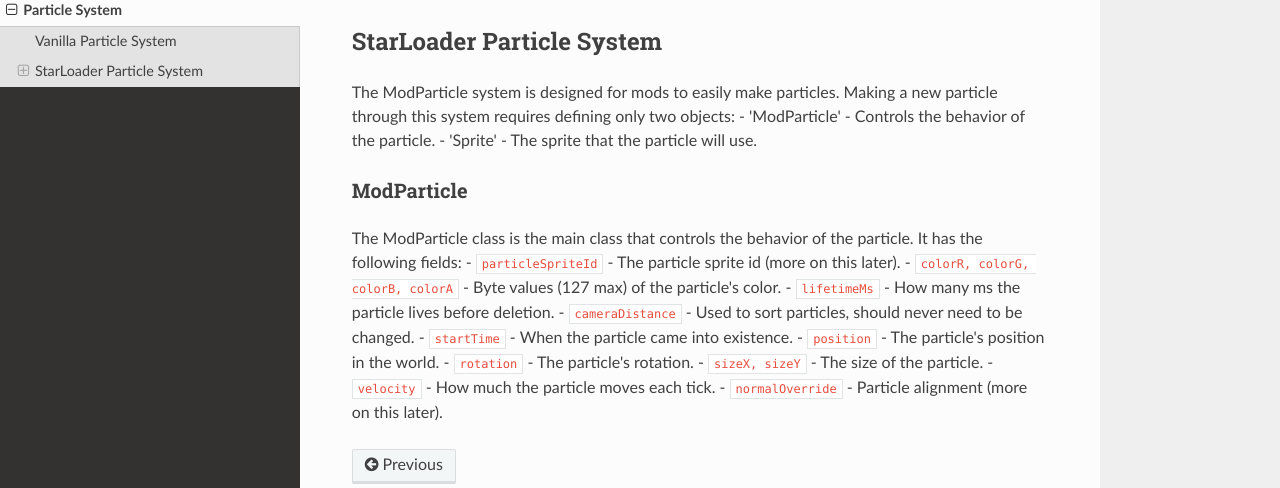
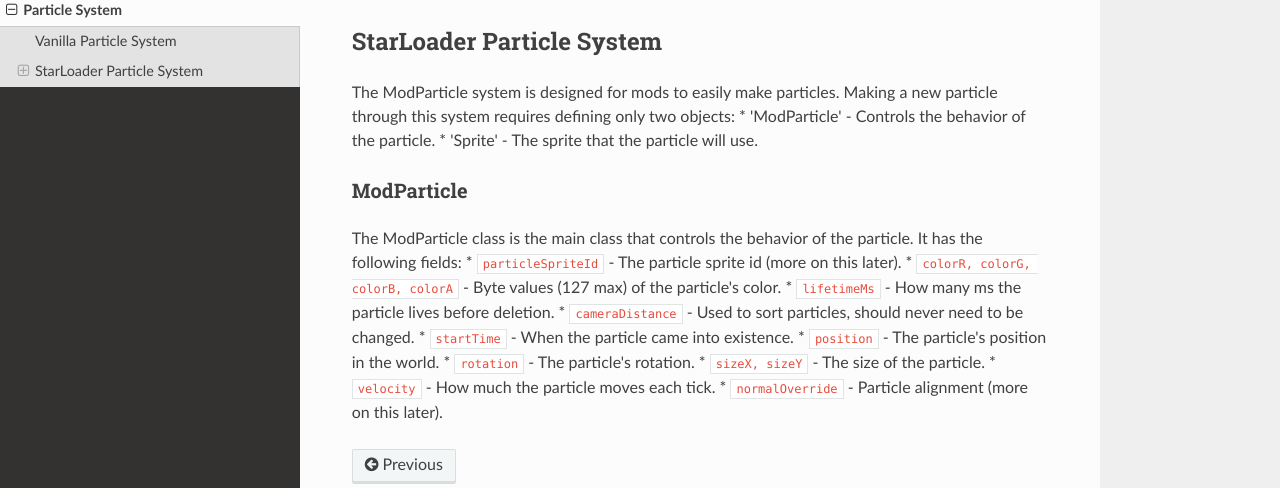
Before and after one commit to garretreichenbach/StarMade-Modding-API, an MkDocs documentation site: the page built from docs/Visual Effects/Particles.md, in a window 1280 px wide. Shown: the part 287-775 px from the top of the page. Built offline with MkDocs 1.6.1, drawn with Linux system fonts in a browser that asks for light colours; nearby versions of some CDN libraries.

Commit message:
Switch to bullet points in documentation
Updated the particle system and setup instructions to use bullet points instead of hyphens for better readability. This change standardizes the formatting across the documentation, making it easier for users to follow instructions.

```diff
--- a/docs/Visual Effects/Particles.md
+++ b/docs/Visual Effects/Particles.md
@@ -4,17 +4,17 @@ As you may have noticed, StarMade does not actually utilize many particles in-ga
 and unintuitive. This is why StarLoader has its own particle system, which is much more robust and user-friendly.
 ## StarLoader Particle System
 The ModParticle system is designed for mods to easily make particles. Making a new particle through this system requires defining only two objects:
-- 'ModParticle' - Controls the behavior of the particle.
-- 'Sprite' - The sprite that the particle will use.
+* 'ModParticle' - Controls the behavior of the particle.
+* 'Sprite' - The sprite that the particle will use.
 ### ModParticle
 The ModParticle class is the main class that controls the behavior of the particle. It has the following fields:
-- `particleSpriteId` - The particle sprite id (more on this later).
-- `colorR, colorG, colorB, colorA` - Byte values (127 max) of the particle's color.
-- `lifetimeMs` - How many ms the particle lives before deletion.
-- `cameraDistance` - Used to sort particles, should never need to be changed.
-- `startTime` - When the particle came into existence.
-- `position` - The particle's position in the world.
-- `rotation` - The particle's rotation.
-- `sizeX, sizeY` - The size of the particle.
-- `velocity` - How much the particle moves each tick.
-- `normalOverride` - Particle alignment (more on this later).
+* `particleSpriteId` - The particle sprite id (more on this later).
+* `colorR, colorG, colorB, colorA` - Byte values (127 max) of the particle's color.
+* `lifetimeMs` - How many ms the particle lives before deletion.
+* `cameraDistance` - Used to sort particles, should never need to be changed.
+* `startTime` - When the particle came into existence.
+* `position` - The particle's position in the world.
+* `rotation` - The particle's rotation.
+* `sizeX, sizeY` - The size of the particle.
+* `velocity` - How much the particle moves each tick.
+* `normalOverride` - Particle alignment (more on this later).
```
Also changed, not shown: docs/Getting Started/Setup and Installation.md (+3 -3 lines).
